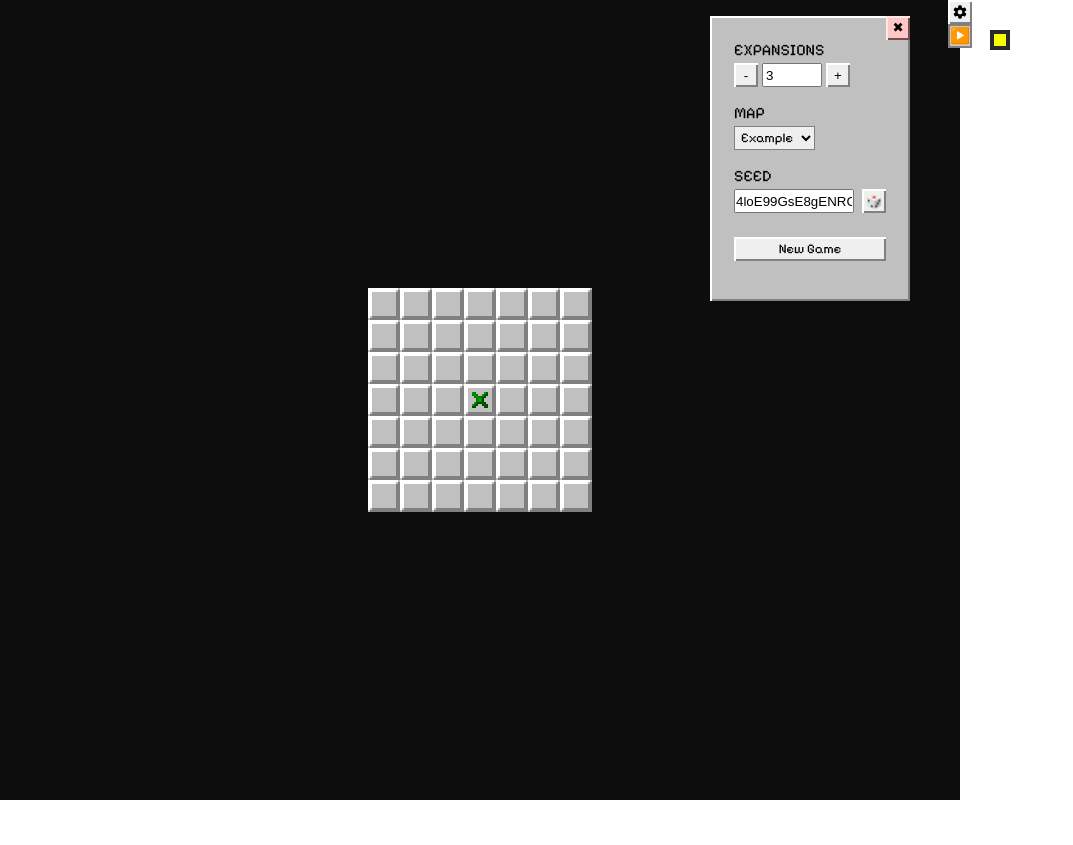
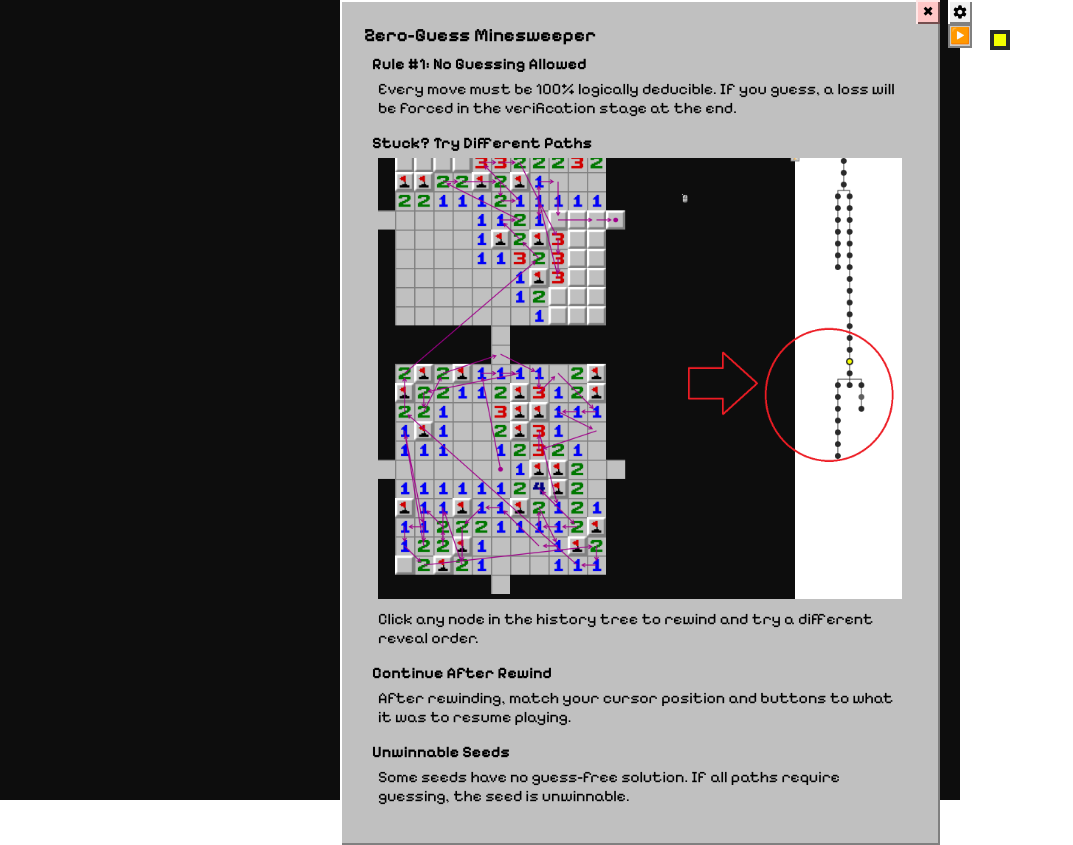
Before and after one commit to 3ez5me/No-Guessing-Allowed-MineSweeper, a website built with Vite: page index.html in a window 1280 px wide. Shown: the whole page, without its empty margins (0-1073 px from the left). Before the commit the page ends 800 px from the top, so only its background shows below. Built offline with nearby package versions, Linux system fonts and the light colour scheme; some packages are replaced by stand-ins of ours.

Commit message:
Add Simple Tutorial

```diff
--- a/index.html
+++ b/index.html
@@ -11,7 +11,7 @@
     <script type="module" src="./src/index.ts" defer></script>
   </head>
   <body>
-    <div class="menu">
+    <section class="menu">
       <button class="close-menu">&#10006;</button>
       <div class="game-property">
         <label for="depth">Expansions</label>
@@ -33,7 +33,7 @@
         </span>
       </div>
       <button id="new-game">New Game</button>
-    </div>
+    </section>
     <section class="floating">
       <button class="open-menu">
         <img id="Settings" src="gear.svg" alt="gear" />
@@ -44,5 +44,34 @@
       <canvas id="canvas"></canvas>
       <svg id="tree-visualization" viewBox="0 0 100 100"></svg>
     </main>
+    <section class="tutorial">
+      <h3>Zero-Guess Minesweeper</h3>
+
+      <div class="rule">
+        <strong>Rule #1: No Guessing Allowed</strong>
+        <p>
+          Every move must be 100% logically deducible. If you guess, a loss will be forced in the verification stage at
+          the end.
+        </p>
+      </div>
+
+      <div class="rule">
+        <strong>Stuck? Try Different Paths</strong>
+        <p><img src="stuck.png" alt="Example of being stuck - click the history tree to rewind" /></p>
+        <p>Click any node in the history tree to rewind and try a different reveal order.</p>
+      </div>
+
+      <div class="rule">
+        <strong>Continue After Rewind</strong>
+        <p>After rewinding, match your cursor position and buttons to what it was to resume playing.</p>
+      </div>
+
+      <div class="rule">
+        <strong>Unwinnable Seeds</strong>
+        <p>Some seeds have no guess-free solution. If all paths require guessing, the seed is unwinnable.</p>
+      </div>
+
+      <button class="close-tutorial">✖</button>
+    </section>
   </body>
 </html>
--- a/src/elements.ts
+++ b/src/elements.ts
@@ -25,3 +25,7 @@ export const context = canvas.getContext("2d")!;
 export const mapSelect = document.querySelector("#map") as HTMLSelectElement;
 
 export const svg = document.getElementById("tree-visualization") as HTMLElement & SVGElement;
+
+export const tutorial = document.querySelector(".tutorial") as HTMLElement;
+
+export const closeTutorial = document.querySelector(".close-tutorial") as HTMLButtonElement;
--- a/src/index.ts
+++ b/src/index.ts
@@ -7,6 +7,7 @@ import maps from "./maps/maps.js";
 import initMenu, { randomSeed } from "./menu.js";
 import Renderer from "./renderer/Renderer.js";
 import initHistoryTree from "./tree/historyTree.js";
+import initTutorial from "./tutorial.js";
 
 inject();
 
@@ -28,6 +29,9 @@ initHistoryTree(game);
 // Hook up restart handler
 initMenu(game);
 
+// Hook up tutorial event handlers
+initTutorial();
+
 // Initialize game events
 initGameEvents(game);
 
--- a/src/style.css
+++ b/src/style.css
@@ -105,6 +105,27 @@ svg {
   }
 }
 
+.tutorial {
+  position: absolute;
+  top: calc(50% - 400px);
+  left: calc(50% - 300px);
+  background-color: #c0c0c0;
+  padding: 24px;
+  width: 600px;
+  box-shadow: inset 2px 2px #fff, inset -2px -2px #808080;
+  font-family: "Pixelify Sans", serif;
+  img {
+    width: 100%;
+  }
+  .rule {
+    margin: 8px;
+    margin-bottom: 16px;
+  }
+  p {
+    margin: 6px;
+  }
+}
+
 button {
   min-width: 24px;
   min-height: 24px;
@@ -138,7 +159,8 @@ input[type="number"] {
   appearance: textfield;
 }
 
-.close-menu {
+.close-menu,
+.close-tutorial {
   /* padding: 16px; */
   font-family: monospace;
   width: 24px;
--- /dev/null
+++ b/src/tutorial.ts
@@ -0,0 +1,7 @@
+import * as UI from "./elements";
+
+export default function init() {
+  UI.closeTutorial.addEventListener("click", () => {
+    UI.tutorial.style.display = "none";
+  });
+}
```
Also changed, not shown: public/stuck.png (added).
